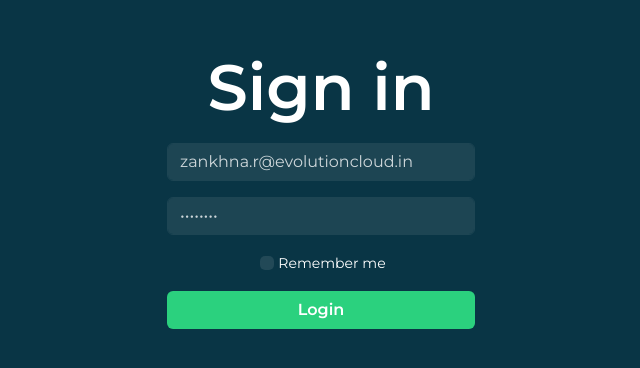
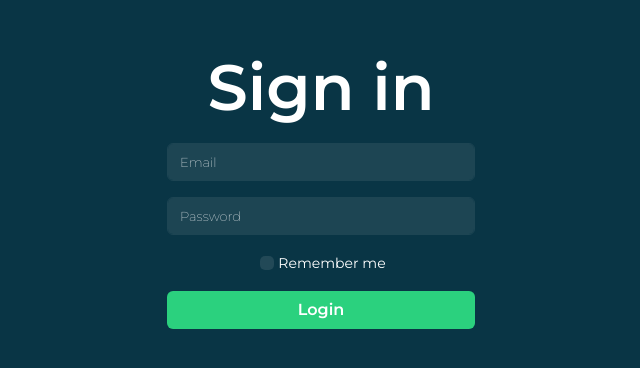
Before and after one commit to zankhnaevolution/movie-list-next-js, a Next.js app: page /signin in a window 1280 px wide. Shown: the part 204-572 px from the top of the page, without its empty margins (319-959 px from the left). Built offline with nearby package versions, Linux system fonts and the light colour scheme; no server answers.

Commit message:
Default creds removed

```diff
--- a/src/app/(auth)/signin/page.tsx
+++ b/src/app/(auth)/signin/page.tsx
@@ -9,8 +9,8 @@ import toast from "react-hot-toast";
 
 export default function SignIn() {
 
-    let [ email, setEmail ] = useState("zankhna.r@evolutioncloud.in");
-    let [ password, setPassword ] = useState("12345678");
+    let [ email, setEmail ] = useState("");
+    let [ password, setPassword ] = useState("");
     const router = useRouter();
 
     const NEXT_PUBLIC_BACKEND_API_URL = process.env.NEXT_PUBLIC_BACKEND_API_URL;
```
